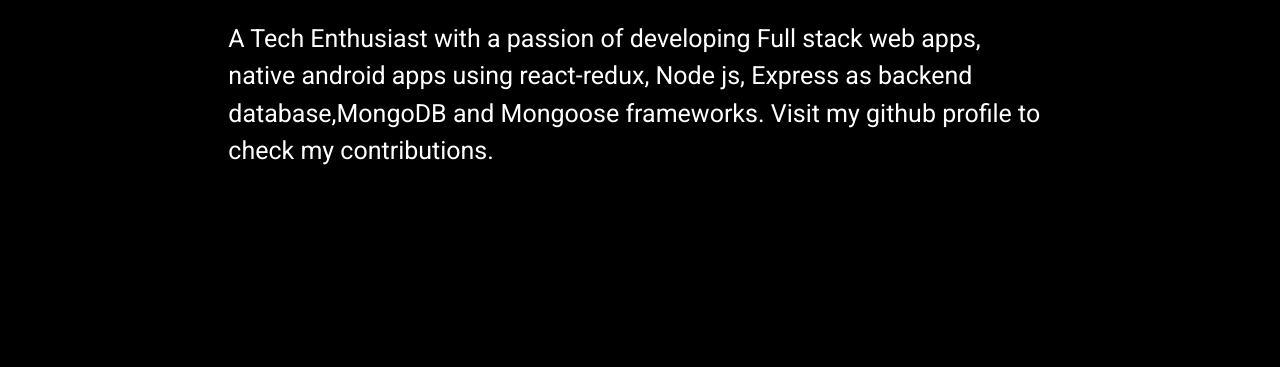
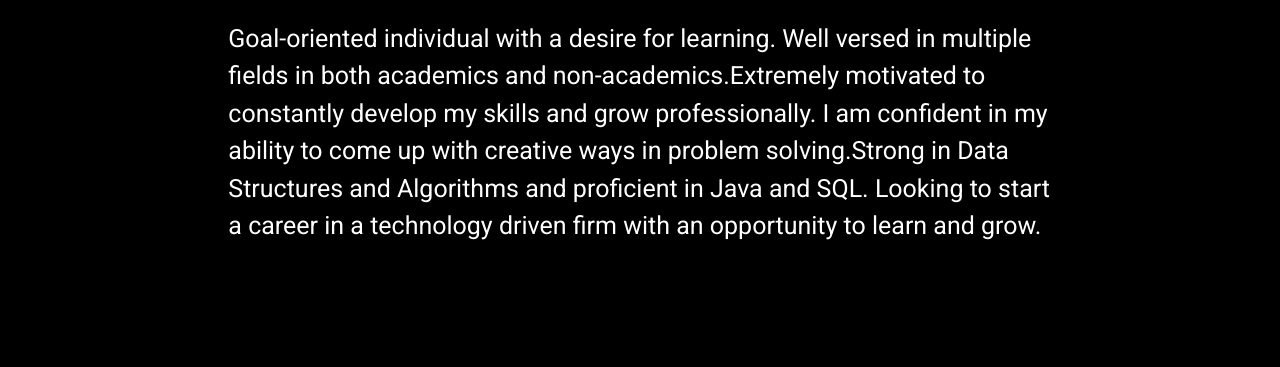
Before and after one commit to itscharanp/portfolio, a website: page index.html in a window 1280 px wide. Shown: the part 354-721 px from the top of the page. Drawn offline with nearby package versions, Linux system fonts and the light colour scheme.

Commit message:
Update index.html

```diff
--- a/index.html
+++ b/index.html
@@ -102,9 +102,9 @@
 
                     </div>
                     <div class="head-content" style="color:white;">
-                        A Tech Enthusiast with a passion of developing Full stack web apps, native android apps using react-redux,
-                        Node js, Express as backend database,MongoDB and Mongoose frameworks. Visit my github profile to
-                        check my contributions.
+                        Goal-oriented individual with a desire for learning. Well versed in multiple fields in both academics and non-academics.Extremely motivated to constantly develop my skills and grow professionally.
+I am confident in my ability to come up with creative ways in problem solving.Strong in Data Structures and Algorithms and proficient in Java and SQL.
+Looking to start a career in a technology driven firm with an opportunity to learn and grow.
                     </div>
                 </div>
             </div>
```
